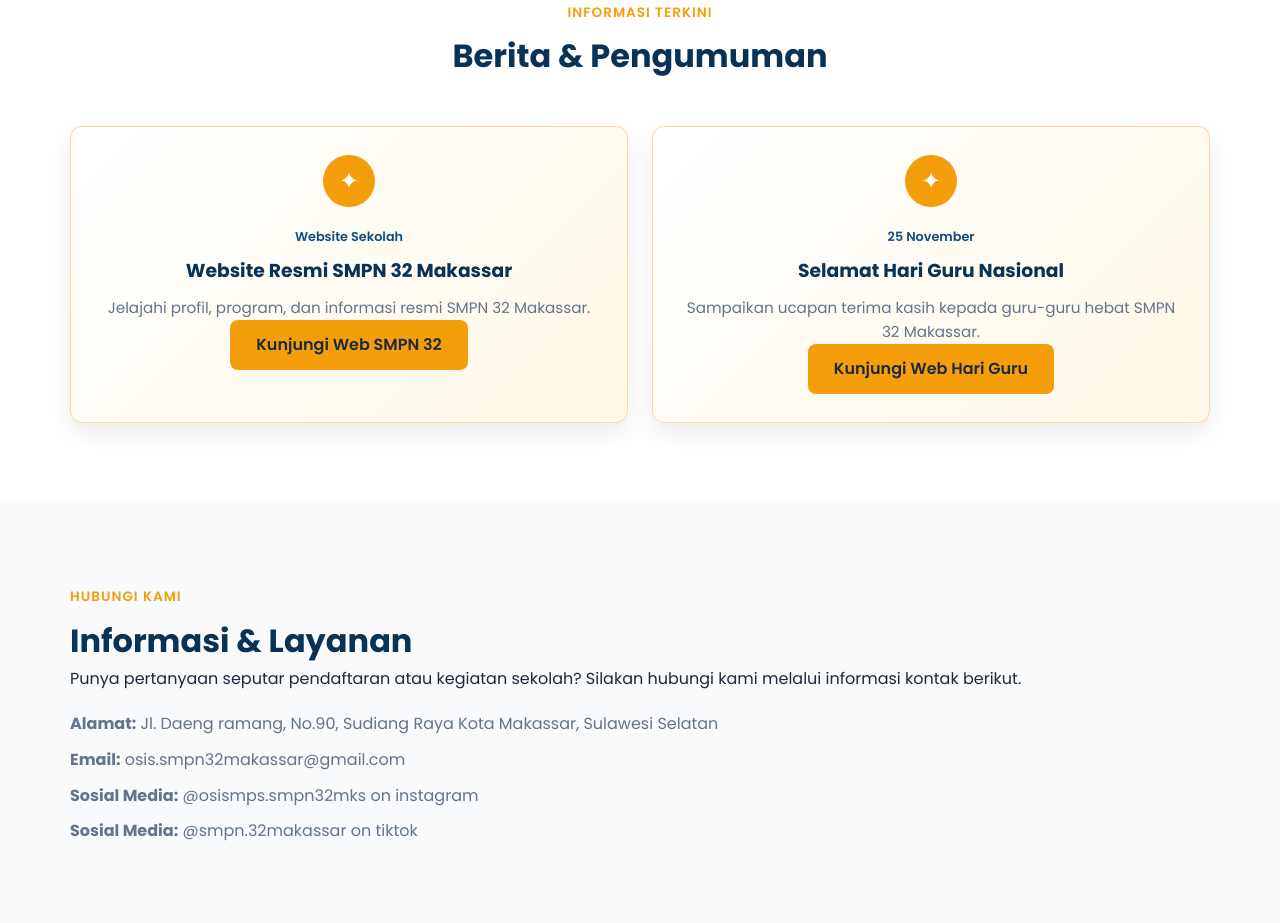
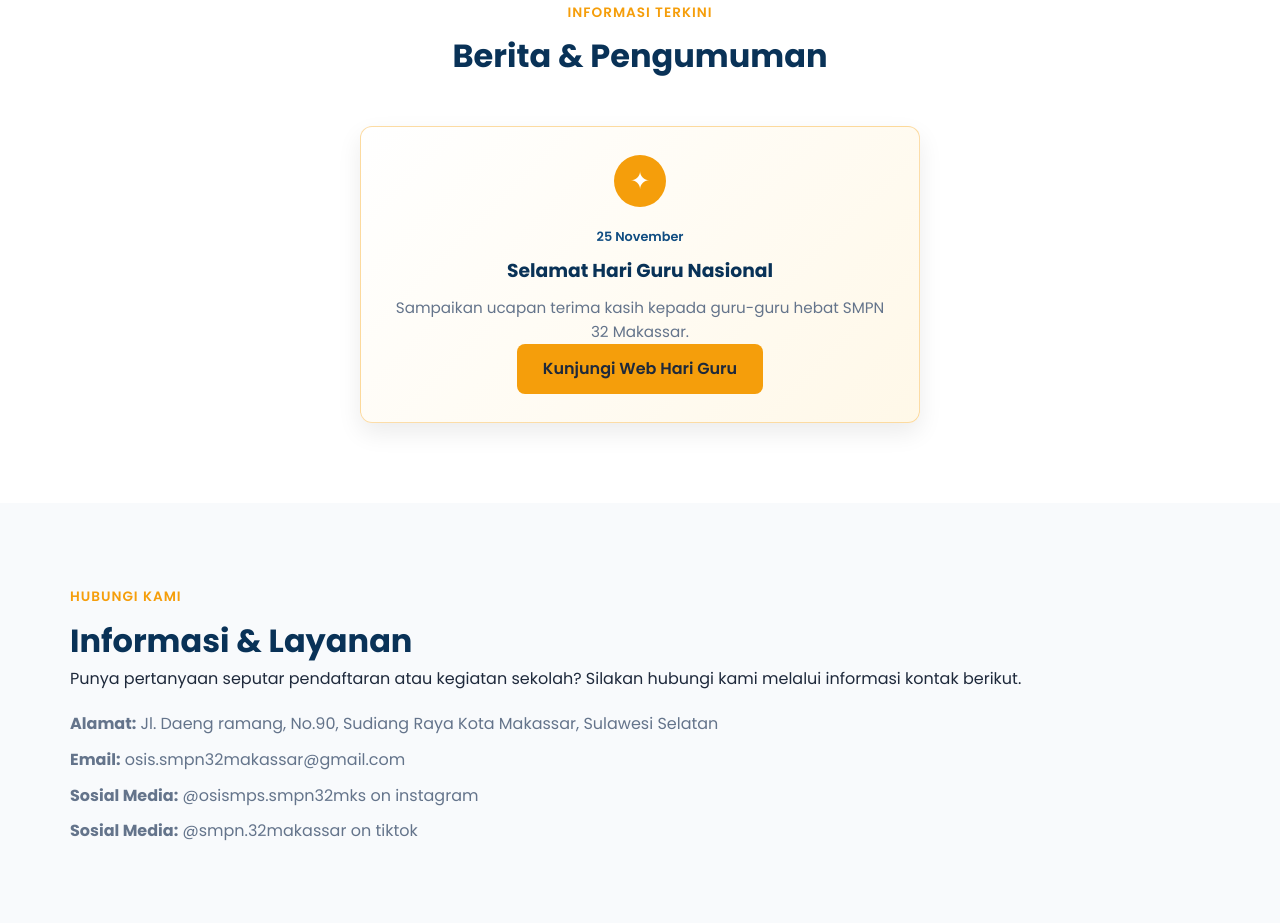
Before and after one commit to ch1zurpl/SMPN32WEBSITE, a plain HTML site: page web32/index.html in a window 1280 px wide. Shown: the part 4160-5083 px from the top of the page. Drawn offline with Linux system fonts and the light colour scheme.

Commit message:
Remove school website announcement card
Co-authored-by: Copilot <223556219+Copilot@users.noreply.github.com>

```diff
--- a/web32/index.html
+++ b/web32/index.html
@@ -278,13 +278,6 @@
       <div class="cards-grid news-grid">
         <article class="news-card featured-news-card">
           <span class="news-decoration" aria-hidden="true">✦</span>
-          <span class="news-date">Website Sekolah</span>
-          <h3>Website Resmi SMPN 32 Makassar</h3>
-          <p>Jelajahi profil, program, dan informasi resmi SMPN 32 Makassar.</p>
-          <a href="https://ch1zurpl.github.io/SMPN32WEBSITE/web32/index.html" class="btn btn-primary">Kunjungi Web SMPN 32</a>
-        </article>
-        <article class="news-card featured-news-card">
-          <span class="news-decoration" aria-hidden="true">✦</span>
           <span class="news-date">25 November</span>
           <h3>Selamat Hari Guru Nasional</h3>
           <p>Sampaikan ucapan terima kasih kepada guru-guru hebat SMPN 32 Makassar.</p>
```
